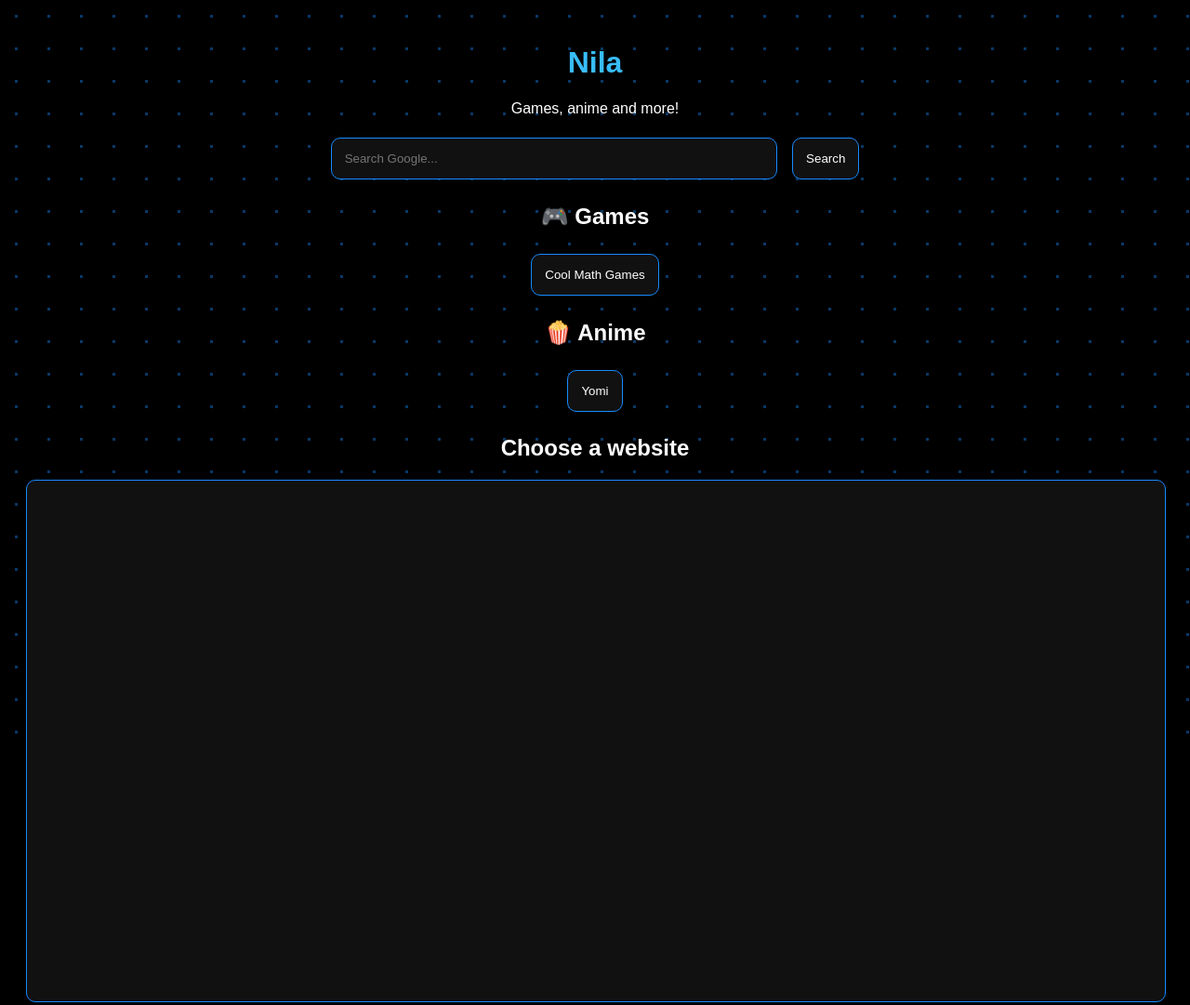
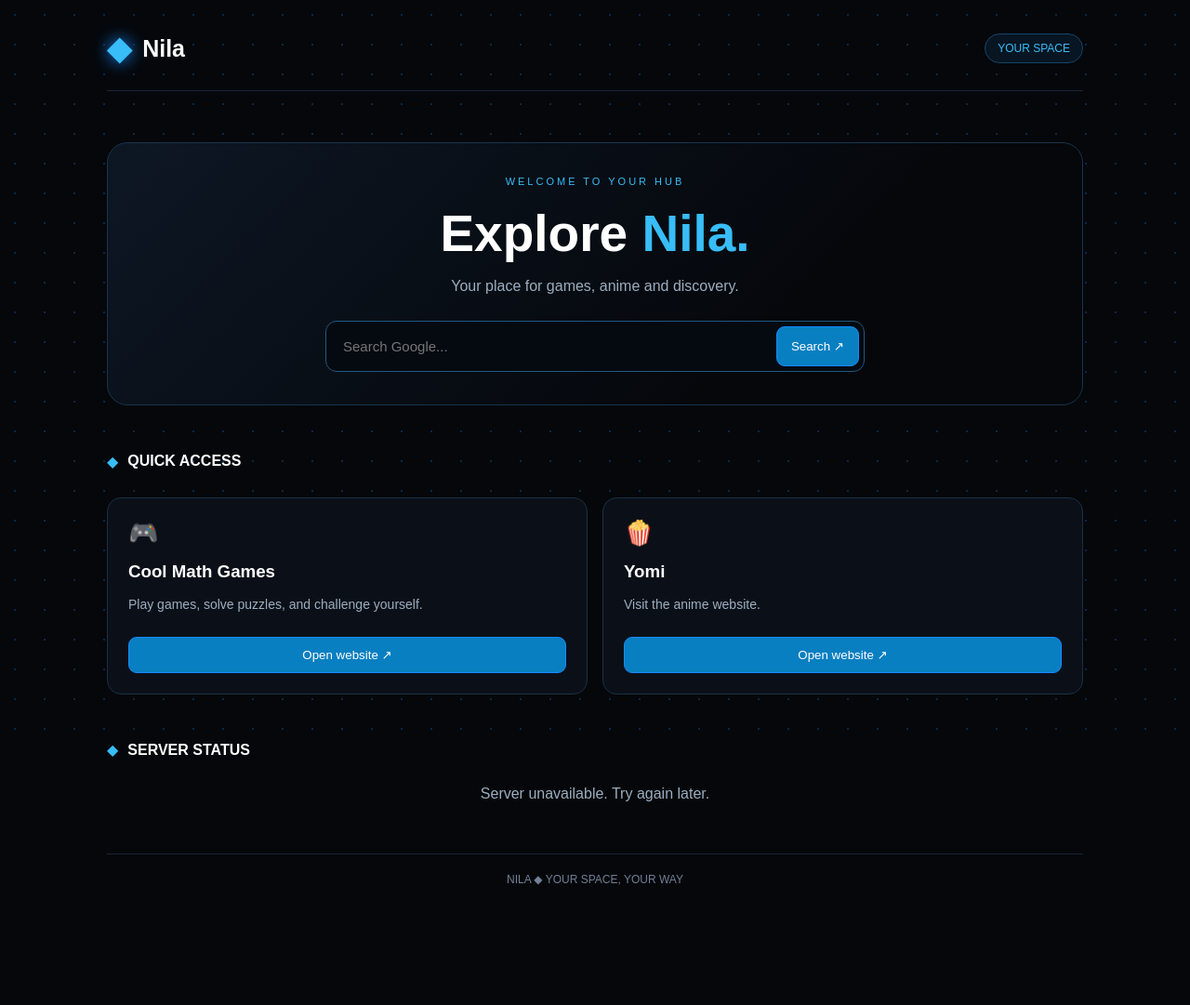
Before and after one commit to MarkiestWilliamsGames/NilaCenter, a website: page index.html in a window 1280 px wide. Shown: the top 1081 px of the page at 93% size. After the commit the page ends 977 px from the top, so only its background shows below. Drawn offline with Linux system fonts and the light colour scheme; no server answers.

Commit message:
Update index.html

```diff
--- a/index.html
+++ b/index.html
@@ -1,71 +1,265 @@
+
 <!DOCTYPE html>
-<html>
+<html lang="en">
 <head>
+<meta charset="UTF-8">
+<meta name="viewport" content="width=device-width, initial-scale=1">
 <title>Nila</title>
+
 <style>
+* { box-sizing: border-box; }
+
 body {
-  background: #000;
+  margin: 0;
+  padding: 24px;
+  background: #05070b;
   color: white;
   font-family: Arial, sans-serif;
-  text-align: center;
-  padding: 20px;
 }
+
 body::before {
   content: "";
   position: fixed;
   inset: 0;
-  background-image: radial-gradient(#168bff 1.5px, transparent 1.5px);
-  background-size: 35px 35px;
-  opacity: .4;
+  background-image: radial-gradient(#168bff 1px, transparent 1px);
+  background-size: 32px 32px;
+  opacity: .25;
   pointer-events: none;
   z-index: -1;
 }
-button, input {
-  padding: 14px;
-  margin: 6px;
-  background: #111;
+
+header {
+  max-width: 1050px;
+  margin: auto;
+  display: flex;
+  justify-content: space-between;
+  align-items: center;
+  padding: 8px 0 25px;
+  border-bottom: 1px solid #182536;
+}
+
+.brand {
+  display: flex;
+  align-items: center;
+  gap: 12px;
+  font-size: 25px;
+  font-weight: bold;
+}
+
+.diamond {
+  color: #38bdf8;
+  font-size: 34px;
+  text-shadow: 0 0 18px #168bff;
+}
+
+.status {
+  color: #38bdf8;
+  border: 1px solid #16456b;
+  background: #081522;
+  border-radius: 20px;
+  padding: 8px 13px;
+  font-size: 12px;
+}
+
+main {
+  max-width: 1050px;
+  margin: 55px auto;
+}
+
+.hero {
+  padding: 35px 20px;
+  border: 1px solid #19344d;
+  border-radius: 22px;
+  background: linear-gradient(135deg, #0d1724, #05070b 70%);
+  text-align: center;
+}
+
+.eyebrow {
+  color: #38bdf8;
+  letter-spacing: 3px;
+  font-size: 11px;
+}
+
+h1 {
+  font-size: clamp(36px, 6vw, 55px);
+  margin: 18px 0 10px;
+}
+
+h1 span { color: #38bdf8; }
+.subtitle { color: #9caec0; }
+
+.search {
+  display: flex;
+  max-width: 580px;
+  margin: 28px auto 0;
+  padding: 5px;
+  border: 1px solid #24577e;
+  border-radius: 12px;
+  background: #050a11;
+}
+
+.search input {
+  flex: 1;
+  min-width: 0;
+  background: transparent;
+  color: white;
+  border: none;
+  outline: none;
+  padding: 13px;
+  font-size: 15px;
+}
+
+button {
+  background: #087fc1;
   color: white;
   border: 1px solid #168bff;
-  border-radius: 10px;
+  border-radius: 9px;
+  padding: 11px 15px;
+  cursor: pointer;
 }
-button { cursor: pointer; }
-iframe {
+
+button:hover { background: #09649a; }
+
+.section { margin-top: 38px; }
+
+.section-heading {
+  display: flex;
+  align-items: center;
+  gap: 10px;
+  margin-bottom: 16px;
+}
+
+.section-heading span { color: #38bdf8; }
+.section-heading h2 { font-size: 16px; }
+
+.sites {
+  display: grid;
+  grid-template-columns: repeat(auto-fit, minmax(230px, 1fr));
+  gap: 16px;
+}
+
+.site {
+  background: #0b1018;
+  border: 1px solid #1a3045;
+  border-radius: 15px;
+  padding: 22px;
+  transition: border-color .2s, transform .2s;
+}
+
+.site:hover {
+  border-color: #168bff;
+  transform: translateY(-3px);
+}
+
+.site-icon { font-size: 26px; }
+.site h3 { margin: 15px 0 8px; }
+.site p { color: #9caec0; font-size: 14px; line-height: 1.5; }
+.site button { margin-top: 10px; width: 100%; }
+
+#viewer { display: none; margin-top: 35px; }
+
+#browser {
   width: 100%;
-  height: 70vh;
+  height: 65vh;
   border: 1px solid #168bff;
-  border-radius: 10px;
+  border-radius: 12px;
   background: #111;
+  margin-top: 15px;
 }
-#search { width: 65%; max-width: 450px; }
+
+#serverStatus {
+  text-align: center;
+  color: #9caec0;
+}
+
+footer {
+  max-width: 1050px;
+  margin: 55px auto 0;
+  padding-top: 20px;
+  border-top: 1px solid #182536;
+  color: #718096;
+  text-align: center;
+  font-size: 12px;
+}
 </style>
 </head>
+
 <body>
 
-<h1 style="color:#38bdf8">Nila</h1>
-<p>Games, anime and more!</p>
+<header>
+  <div class="brand"><span class="diamond">◆</span> Nila</div>
+  <div class="status">YOUR SPACE</div>
+</header>
 
-<form action="https://www.google.com/search" method="GET" target="_blank">
-  <input id="search" type="text" name="q" placeholder="Search Google...">
-  <button type="submit">Search</button>
-</form>
+<main>
+  <section class="hero">
+    <div class="eyebrow">WELCOME TO YOUR HUB</div>
+    <h1>Explore <span>Nila.</span></h1>
+    <p class="subtitle">Your place for games, anime and discovery.</p>
 
-<h2>🎮 Games</h2>
-<button onclick="openSite('https://www.coolmathgames.com/')">Cool Math Games</button>
+    <form class="search" action="https://www.google.com/search"
+          method="GET" target="_blank">
+      <input name="q" placeholder="Search Google..." required>
+      <button type="submit">Search ↗</button>
+    </form>
+  </section>
 
-<h2>🍿 Anime</h2>
-<button onclick="openSite('https://yomi.to/')">Yomi</button>
+  <section class="section">
+    <div class="section-heading">
+      <span>◆</span><h2>QUICK ACCESS</h2>
+    </div>
 
-<h2 id="siteTitle">Choose a website</h2>
-<iframe id="browser" src="about:blank"></iframe>
-<p id="notice">Some websites block embedded viewing.</p>
+    <div class="sites">
+      <article class="site">
+        <div class="site-icon">🎮</div>
+        <h3>Cool Math Games</h3>
+        <p>Play games, solve puzzles, and challenge yourself.</p>
+        <button onclick="openSite('https://www.coolmathgames.com/')">
+          Open website ↗
+        </button>
+      </article>
 
-<h3>Server Status</h3>
-<p id="serverStatus">Checking Nila server...</p>
+      <article class="site">
+        <div class="site-icon">🍿</div>
+        <h3>Yomi</h3>
+        <p>Visit the anime website.</p>
+        <button onclick="openSite('https://yomi.to/')">
+          Open website ↗
+        </button>
+      </article>
+    </div>
+  </section>
+
+  <section id="viewer">
+    <button onclick="closeSite()">← Back to Nila</button>
+    <h2 id="viewTitle">Website</h2>
+    <iframe id="browser" src="about:blank"></iframe>
+    <p class="subtitle">Some websites prevent embedded viewing.</p>
+  </section>
+
+  <section class="section">
+    <div class="section-heading">
+      <span>◆</span><h2>SERVER STATUS</h2>
+    </div>
+    <p id="serverStatus">Checking Nila server...</p>
+  </section>
+</main>
+
+<footer>NILA ◆ YOUR SPACE, YOUR WAY</footer>
 
 <script>
 function openSite(url) {
   document.getElementById("browser").src = url;
-  document.getElementById("siteTitle").textContent = "Nila Browser";
+  document.getElementById("viewTitle").textContent =
+    new URL(url).hostname;
+  document.getElementById("viewer").style.display = "block";
+  document.getElementById("viewer").scrollIntoView();
+}
+
+function closeSite() {
+  document.getElementById("browser").src = "about:blank";
+  document.getElementById("viewer").style.display = "none";
+  window.scrollTo({top: 0, behavior: "smooth"});
 }
 
 fetch("https://nilacenter.onrender.com")
```
